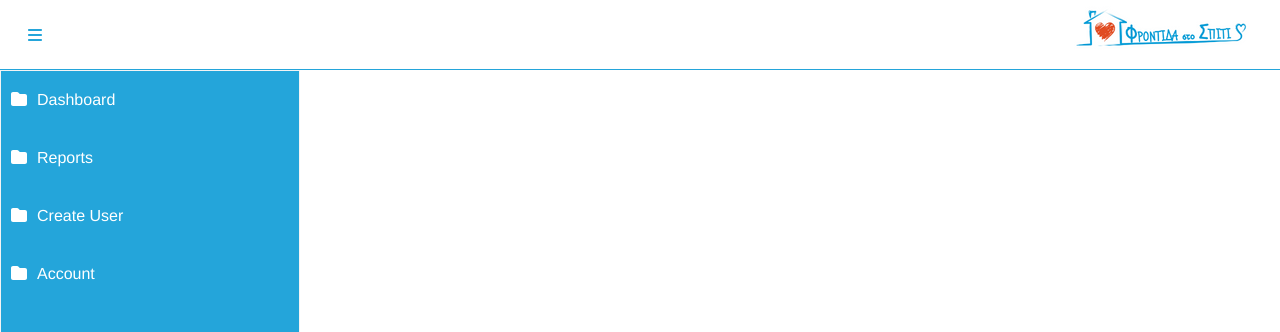
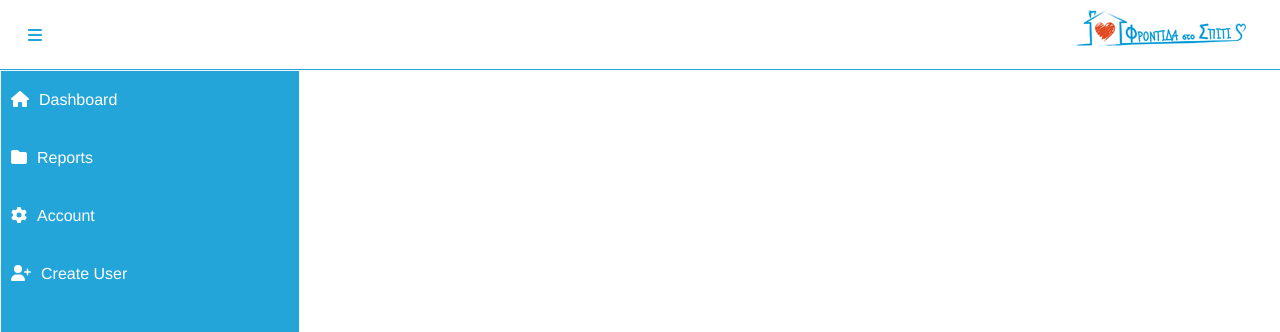
Before and after one commit to spiropoulos94/FRONTIDA_STO_SPITI_frontend, a Vue app: page / in a window 1280 px wide. Shown: the top 332 px of the page. Built offline with nearby package versions, Linux system fonts and the light colour scheme.

Commit message:
sidebar && icons ok

```diff
--- a/src/components/Sidebar.vue
+++ b/src/components/Sidebar.vue
@@ -8,7 +8,7 @@
       } ${iconsOnly ? 'icons-only' : ''}`"
     >
       <div class="item">
-        <font-awesome-icon icon="folder" />
+        <font-awesome-icon icon="home" />
         <span v-if="!iconsOnly" class="item-txt">Dashboard</span>
       </div>
       <div class="item">
@@ -16,12 +16,12 @@
         <span v-if="!iconsOnly" class="item-txt">Reports</span>
       </div>
       <div class="item">
-        <font-awesome-icon icon="folder" />
-        <span v-if="!iconsOnly" class="item-txt">Create User</span>
+        <font-awesome-icon icon="cog" />
+        <span v-if="!iconsOnly" class="item-txt">Account</span>
       </div>
       <div class="item">
-        <font-awesome-icon icon="folder" />
-        <span v-if="!iconsOnly" class="item-txt">Account</span>
+        <font-awesome-icon icon="user-plus" />
+        <span v-if="!iconsOnly" class="item-txt">Create User</span>
       </div>
     </div>
   </Transition>
--- a/src/main.js
+++ b/src/main.js
@@ -2,7 +2,14 @@ import { createApp } from "vue";
 import App from "./App.vue";
 
 import { library } from "@fortawesome/fontawesome-svg-core";
-import { faPhone, faBars, faFolder } from "@fortawesome/free-solid-svg-icons";
+import {
+  faPhone,
+  faBars,
+  faFolder,
+  faHome,
+  faUserPlus,
+  faCog,
+} from "@fortawesome/free-solid-svg-icons";
 import { FontAwesomeIcon } from "@fortawesome/vue-fontawesome";
 
 import store from "@/store/store.js";
@@ -10,7 +17,7 @@ import store from "@/store/store.js";
 // Import your directive, in order to register it.
 import clickOutside from "@/utils/click-outside.js";
 
-library.add(faPhone, faBars, faFolder);
+library.add(faPhone, faBars, faFolder, faHome, faUserPlus, faCog);
 
 createApp(App)
   .component("font-awesome-icon", FontAwesomeIcon)
```
